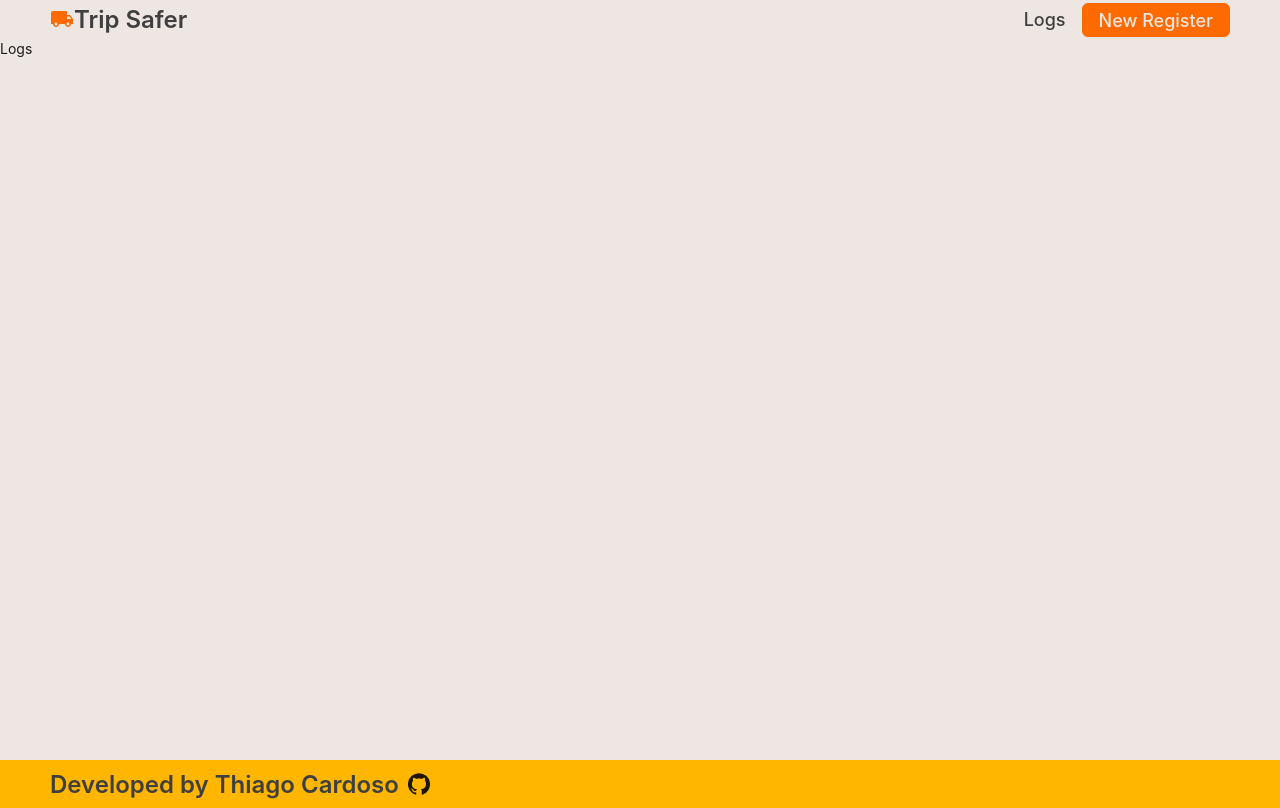
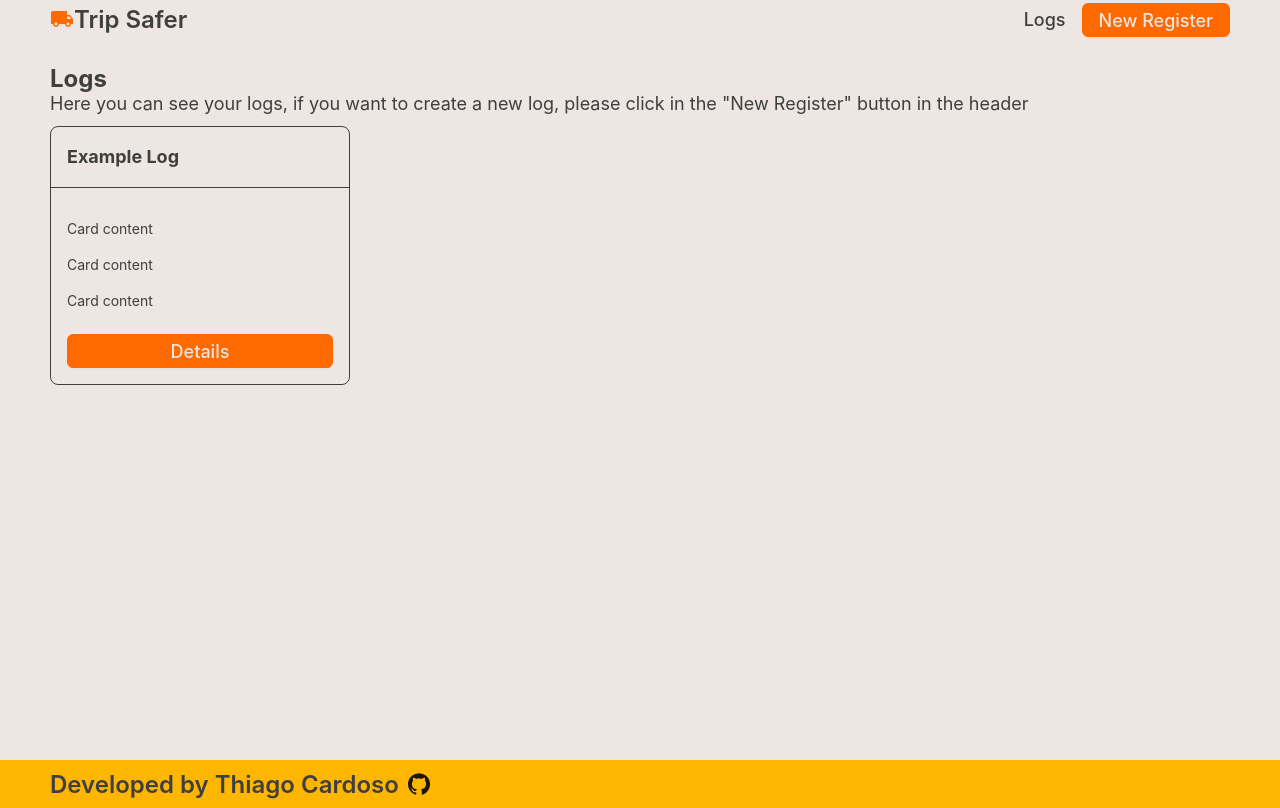
Before and after one commit to Thentrax/eld_tracker_frontend, a React (Create React App) app: page /logs in a window 1280 px wide. Built offline with nearby package versions, Linux system fonts and the light colour scheme.

Commit message:
feat: start to create the logs page

```diff
--- /dev/null
+++ b/src/components/Card/index.tsx
@@ -0,0 +1,28 @@
+import Button from '../Button';
+import * as S from './styles'
+
+interface CardProps {
+  title: string;
+  onClick: (param?: any) => void;
+  children?: React.ReactNode;
+}
+
+const Card: React.FC<CardProps> = ({
+  title,
+  onClick ,
+  children,
+}) => {
+  return (
+    <S.StyledCard>
+      <S.Title>
+        {title}
+      </S.Title>
+      <S.ChildrenContainer>
+        {children}
+        <Button title='Details' onClick={onClick}/>
+      </S.ChildrenContainer>
+    </S.StyledCard>
+  );
+};
+
+export default Card;
--- /dev/null
+++ b/src/components/Card/styles.ts
@@ -0,0 +1,34 @@
+import { Card } from "antd";
+import styled from "styled-components";
+
+export const StyledCard = styled(Card)`
+  background: ${({ theme }) => theme.colors.background};
+  width: 300px;
+  color: ${({ theme }) => theme.colors.text};
+  border: 1px solid ${({ theme }) => theme.colors.text};
+
+  .ant-card-body{
+    padding: 0;
+  }
+`;
+
+export const Title = styled.div`
+  color: ${({ theme }) =>  theme.colors.text};
+  font-weight: 700;
+  font-size: 18px;
+  border-bottom: 1px solid ${({ theme }) => theme.colors.text};
+
+  padding: 16px;
+`;
+
+export const ChildrenContainer = styled.div`
+  display: flex;
+  flex-direction: column;
+  gap: 8px;
+
+  color: ${({ theme }) =>  theme.colors.text};
+  font-weight: 400;
+  font-size: 14px;
+
+  padding: 16px;
+`;
--- a/src/pages/Logs/index.tsx
+++ b/src/pages/Logs/index.tsx
@@ -1,9 +1,27 @@
+import Card from "../../components/Card";
 import Skeleton from "../../components/Skeleton";
+import * as S from "./styles"
 
 const Logs: React.FC = () => {
   return (
     <Skeleton>
-    Logs
+      <S.Container>
+          <S.Title>
+            Logs
+          </S.Title>
+          <S.SubTitle>
+            Here you can see your logs, if you want to create a new log, please click in the "New Register" button in the header
+          </S.SubTitle>
+          <S.Row>
+          <Card title="Example Log" onClick={() => console.log('card')}>
+            <div>
+            <p>Card content</p>
+            <p>Card content</p>
+            <p>Card content</p>
+            </div>
+          </Card>
+          </S.Row>
+      </S.Container>
     </Skeleton>
   );
 };
--- /dev/null
+++ b/src/pages/Logs/styles.ts
@@ -0,0 +1,25 @@
+import styled from "styled-components";
+
+export const Container = styled.div`
+  padding: 24px 50px;
+`;
+
+export const Row = styled.div`
+  display: flex;
+  align-items: center;
+  height: 100%;
+  gap: 12px;
+  padding: 12px 0;
+`;
+
+export const Title = styled.div`
+  font-size: 24px;
+  font-weight: 700;
+  color: ${({ theme }) => theme.colors.text};
+`;
+
+export const SubTitle = styled.div`
+  font-size: 18px;
+  font-weight: 400;
+  color: ${({ theme }) => theme.colors.text};
+`;
```
